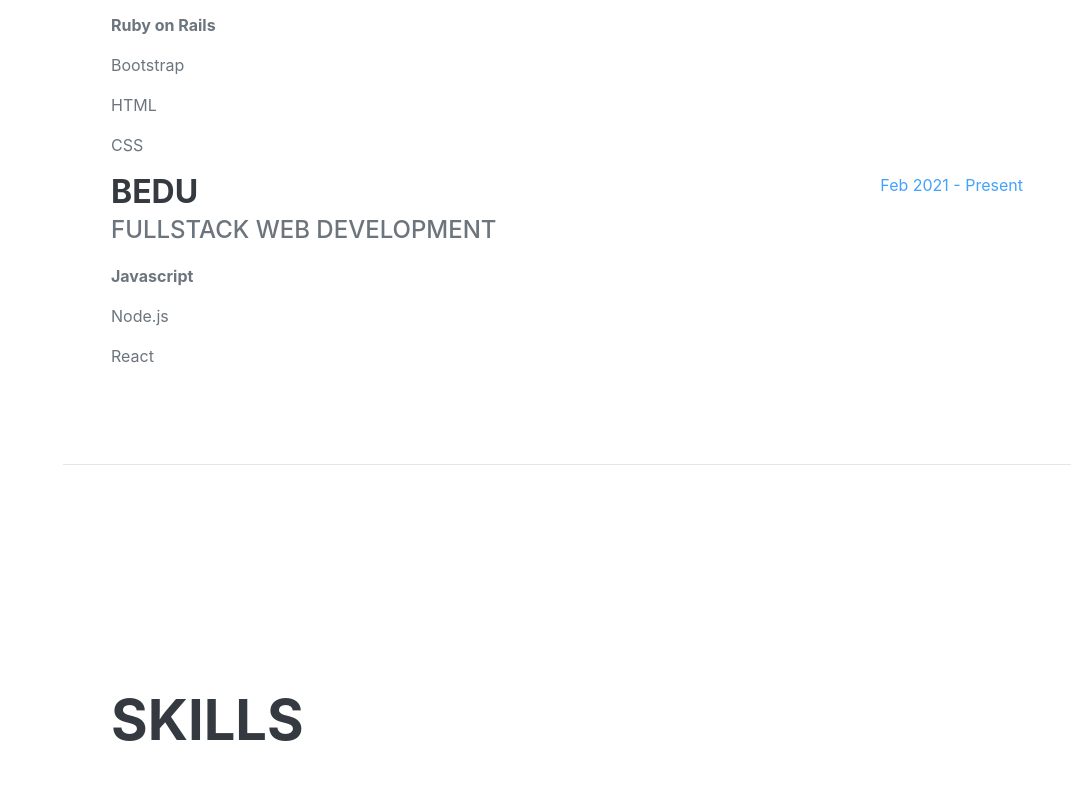
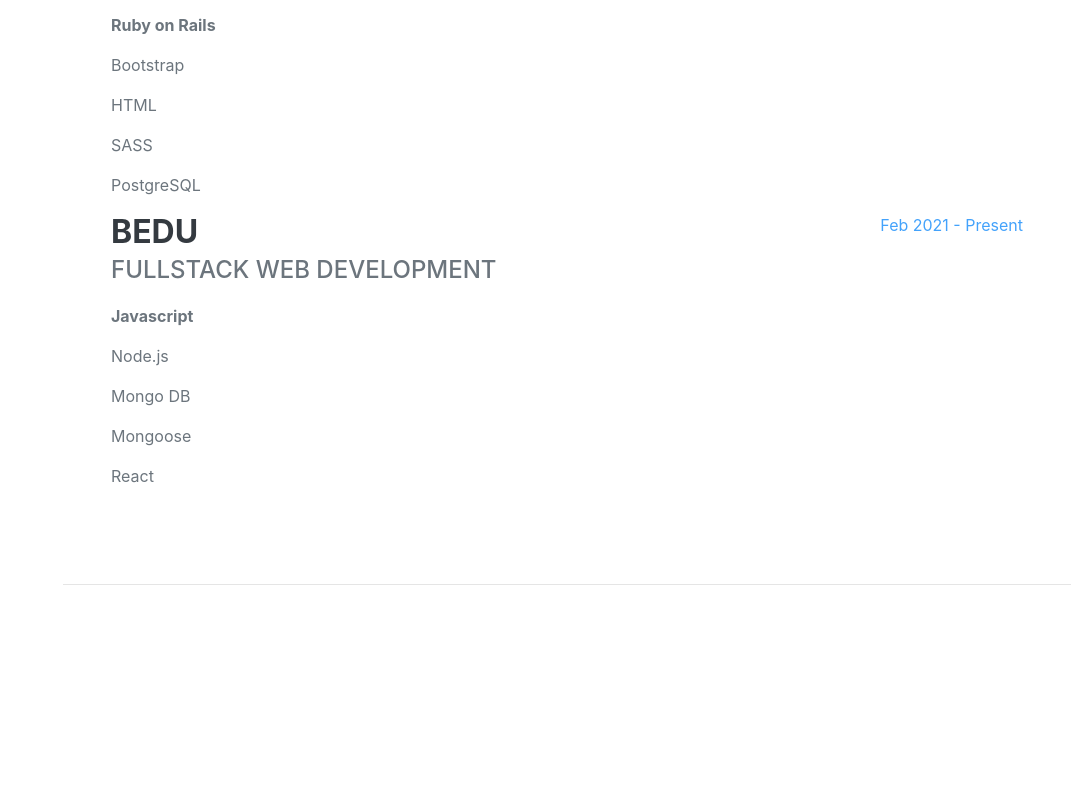
Before and after one commit to jolumapi92/Resume, a plain HTML site: page index.html in a window 1280 px wide. Shown: the part 2724-3523 px from the top of the page, without its empty margins (209-1280 px from the left). Drawn offline with nearby package versions, Linux system fonts and the light colour scheme; a web font is replaced by a local one.

Commit message:
UPDATE: My CV is finally updated

```diff
--- a/index.html
+++ b/index.html
@@ -127,7 +127,8 @@
                             <strong><p>Ruby on Rails</p></strong>
                             <p>Bootstrap</p>
                             <p>HTML</p>
-                            <p>CSS</p>
+                            <p>SASS</p>
+                            <p>PostgreSQL</p>
                         </div>
                         <div class="flex-shrink-0"><span class="text-primary">May 2020</span></div>
                     </div>
@@ -137,6 +138,8 @@
                             <div class="subheading mb-3">Fullstack Web Development</div>
                             <strong><p>Javascript</p></strong>
                             <p>Node.js</p>
+                            <p>Mongo DB</p>
+                            <p>Mongoose</p>
                             <p>React</p>
                         </div>
                         <div class="flex-shrink-0"><span class="text-primary">Feb 2021 - Present</span></div>
```
